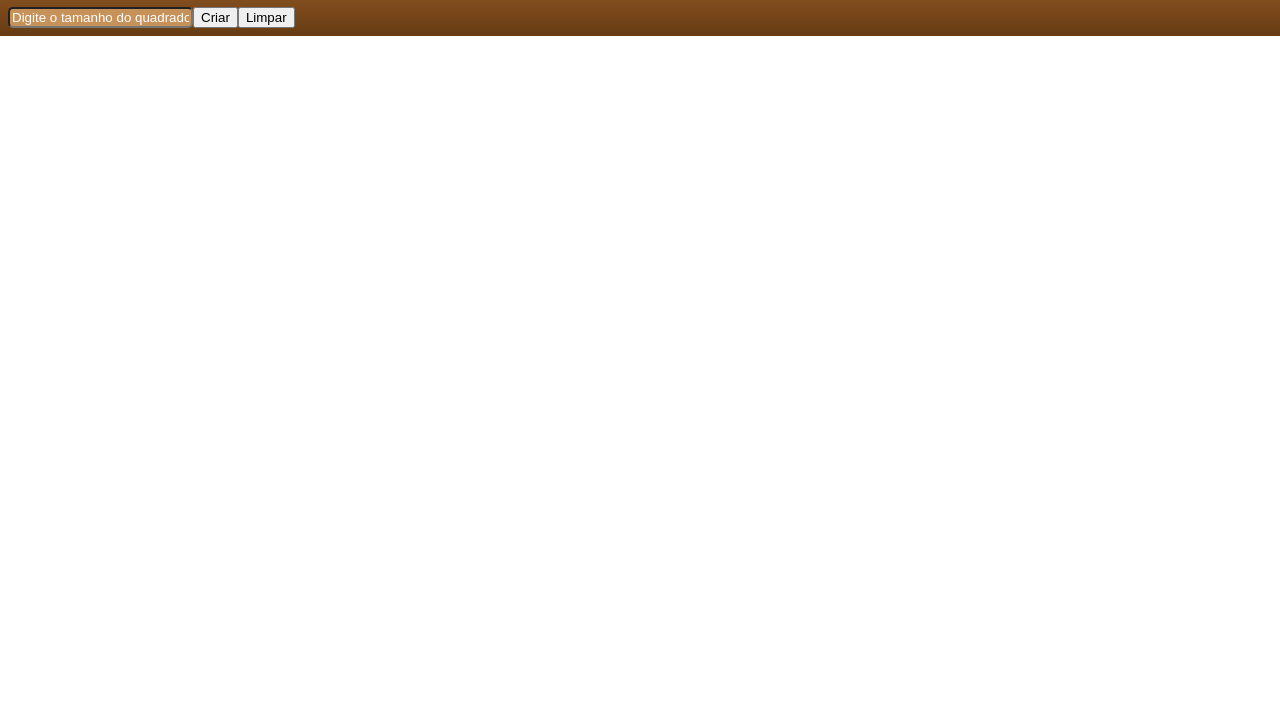
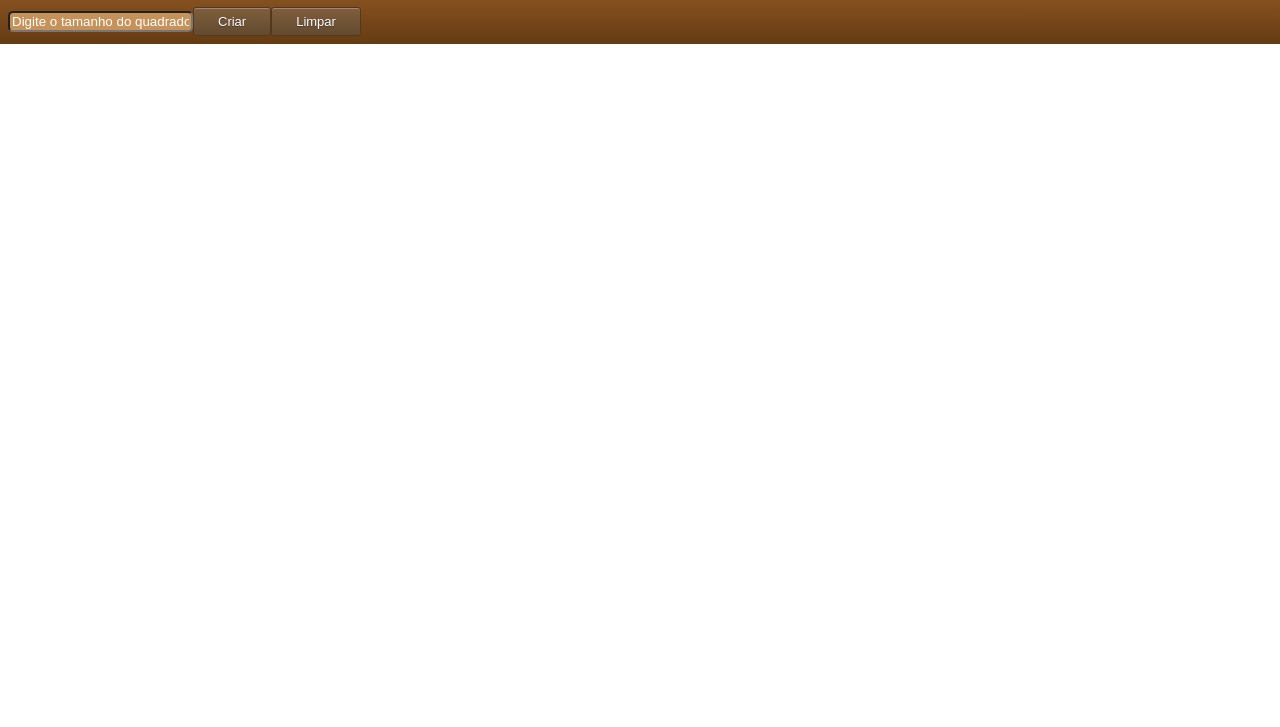
Before and after one commit to DeividBorges93/project-pixel-art, a plain HTML site: page index.html in a window 1280 px wide. Shown: the part 73-800 px from the top of the page. Drawn offline with Linux system fonts and the light colour scheme.

Commit message:
Adc estilização aos botões.

```diff
--- a/style.css
+++ b/style.css
@@ -11,3 +11,27 @@ input {
 input::placeholder {
   color: #ffffff;
 }
+
+button {
+  box-shadow:inset 0px 1px 0px 0px #a6827e;
+	background:linear-gradient(to bottom, #7d5d3b 5%, #634b30 100%);
+	background-color:#7d5d3b;
+	border-radius:3px;
+	border:1px solid #54381e;
+	cursor:pointer;
+	color:#ffffff;
+	font-size:13px;
+	padding:6px 24px;
+	text-decoration:none;
+	text-shadow:0px 1px 0px #4d3534;
+}
+
+button:hover {
+  background:linear-gradient(to bottom, #634b30 5%, #7d5d3b 100%);
+	background-color:#634b30;
+}
+
+button:active {
+  position:relative;
+	top:1px;
+}
```
